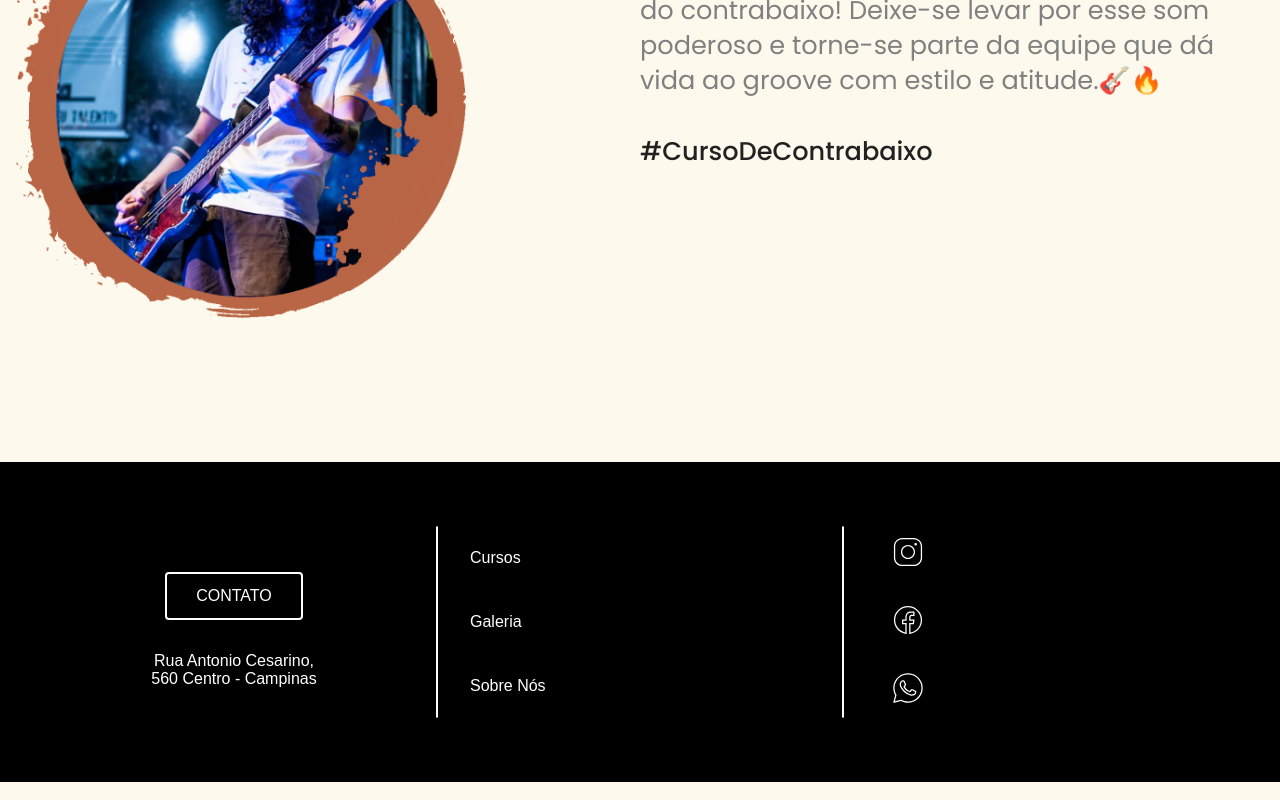
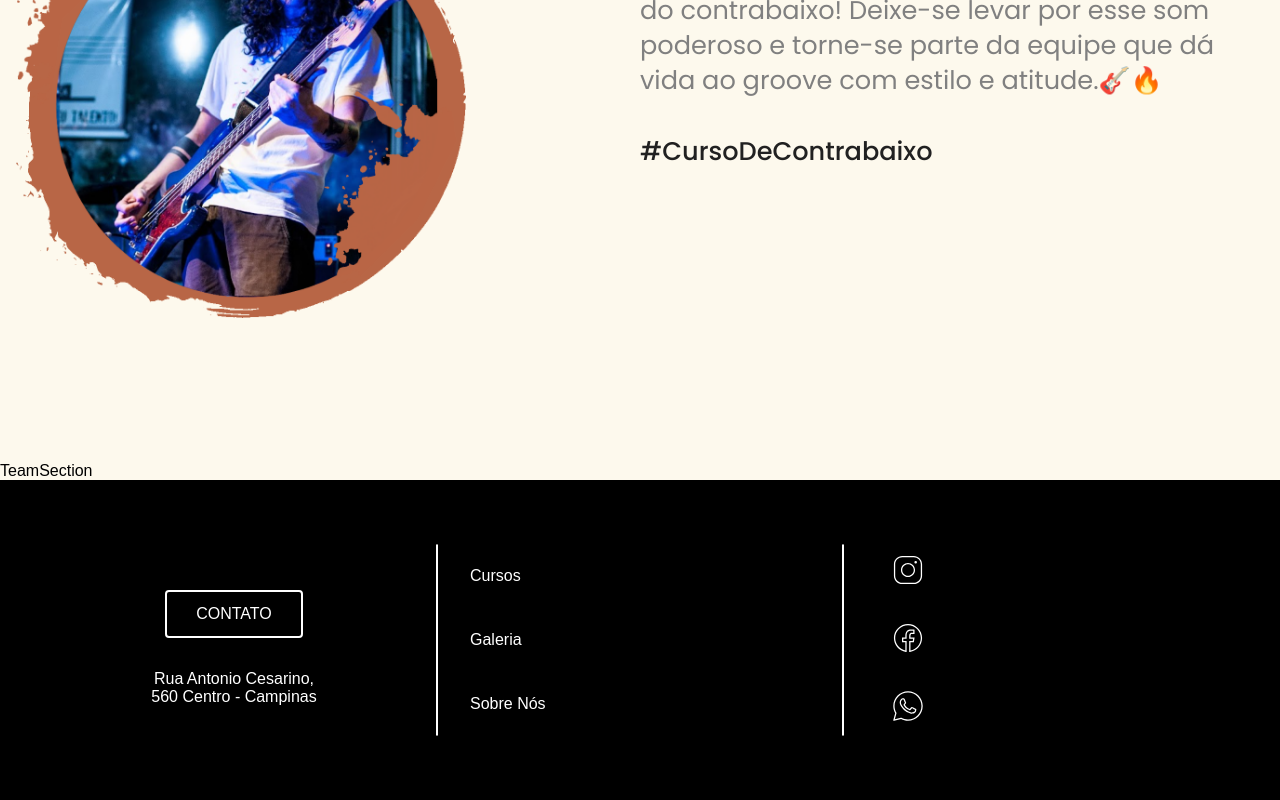
Before and after one commit to ulissesmarciano/site-react-ccem-escola-de-musica, a React (Create React App) app: page / in a window 1280 px wide. Shown: the part 4399-5199 px from the top of the page. Built offline with nearby package versions, Linux system fonts and the light colour scheme; a web font is replaced by a local one.

Commit message:
Atualização: Importação do componente na homescreen

```diff
--- a/src/pages/HomeScreen/index.jsx
+++ b/src/pages/HomeScreen/index.jsx
@@ -5,6 +5,7 @@ import GreetingsSection from '../../components/GreetingsSection';
 import CoursesSection from '../../components/CoursesSection';
 import Footer from '../../components/Footer';
 import ContactHeader from '../../components/ContactHeader';
+import TeamSection from '../../components/TeamSection';
 
 function HomeScreen() {
   return (<>
@@ -13,6 +14,7 @@ function HomeScreen() {
     <main>
       <GreetingsSection />
       <CoursesSection />
+      <TeamSection />
       <Footer />
     </main>
   </>);
```
